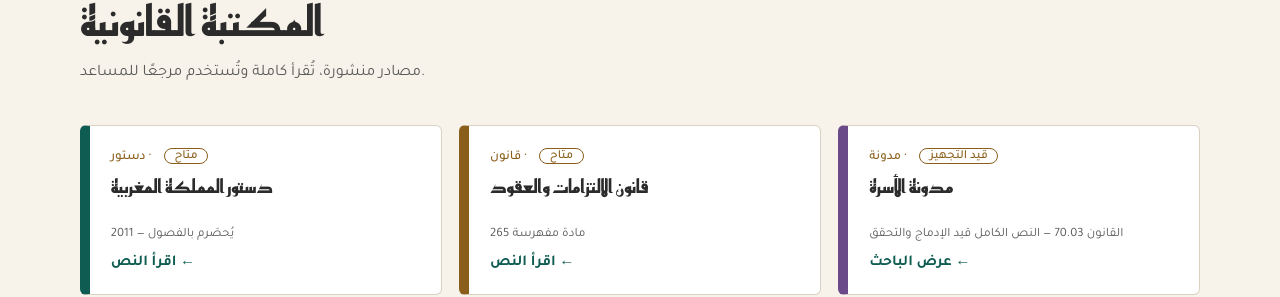
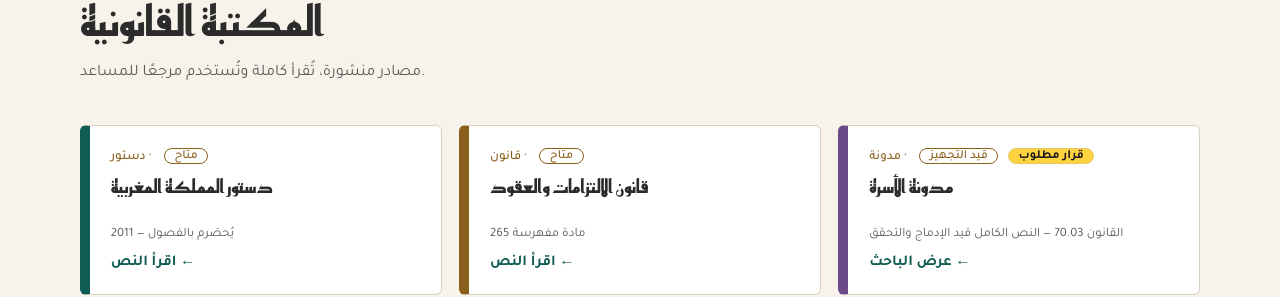
Before and after one commit to chriimmohamed-sketch/aadala-ma, a Next.js app: page /en in a window 1280 px wide. Shown: the part 1687-1984 px from the top of the page. Built offline with nearby package versions, Linux system fonts and the light colour scheme; no server answers.

Commit message:
feat(ui): yellow decision badge on Family Code pending-source card (additive)

```diff
--- a/app/[locale]/page.tsx
+++ b/app/[locale]/page.tsx
@@ -98,7 +98,7 @@ export default async function HomePage({ params }: { params: Promise<{ locale: s
               <div className="shelf">
                 <Link className="book rv" style={{ "--c": "var(--aadala-teal)" } as React.CSSProperties} href={`/${locale}/legal/constitution-2011`}><span className="ty">دستور · <span className="badge">متاح</span></span><h3>دستور المملكة المغربية</h3><small>{(legalDatabase.find((r) => r.slug === "constitution-2011")?.articlesCount ?? 0) > 0 ? legalDatabase.find((r) => r.slug === "constitution-2011")?.articlesCount + " مادة مفهرسة" : "2011 — يُحصَرم بالفصول"}</small><b>اقرأ النص ←</b></Link>
                 <Link className="book" style={{ "--c": "#8A5F1C" } as React.CSSProperties} href={`/${locale}/legal/obligations-contrats`}><span className="ty">قانون · <span className="badge">متاح</span></span><h3>قانون الالتزامات والعقود</h3><small>{legalDatabase.find((r) => r.slug === "obligations-contrats")?.articlesCount} مادة مفهرسة</small><b>اقرأ النص ←</b></Link>
-                <Link className="book" style={{ "--c": "#6B4A8A" } as React.CSSProperties} href={`/${locale}/legal`}><span className="ty">مدونة · <span className="badge">قيد التجهيز</span></span><h3>مدونة الأسرة</h3><small>القانون 70.03 — النص الكامل قيد الإدماج والتحقق</small><b>عرض الباحث ←</b></Link>
+                <Link className="book" style={{ "--c": "#6B4A8A" } as React.CSSProperties} href={`/${locale}/legal`}><span className="ty">مدونة · <span className="badge">قيد التجهيز</span><span className="badge-yellow">قرار مطلوب</span></span><h3>مدونة الأسرة</h3><small>القانون 70.03 — النص الكامل قيد الإدماج والتحقق</small><b>عرض الباحث ←</b></Link>
                 <Link className="book" style={{ "--c": "#2D4A7A" } as React.CSSProperties} href={`/${locale}/legal/droits-reels-2025`}><span className="ty">مدونة · <span className="badge">متاح</span></span><h3>مدونة الحقوق العينية</h3><small>القانون 39.08 — {legalDatabase.find((r) => r.slug === "droits-reels-2018")?.articlesCount} مادة في صيغة 2018</small><b>اقرأ النص ←</b></Link>
                 <Link className="book" style={{ "--c": "#7A2D3C" } as React.CSSProperties} href={`/${locale}/legal/tahfidh-immobilier`}><span className="ty">ظهير · <span className="badge">متاح</span></span><h3>ظهير التحفيظ العقاري</h3><small>كما وقع تغييره وتتميمه</small><b>اقرأ النص ←</b></Link>
                 <Link className="book" style={{ "--c": "#4A4A4A" } as React.CSSProperties} href={`/${locale}/legal/code-penal`}><span className="ty">مجموعة · <span className="badge">متاح</span></span><h3>مجموعة القانون الجنائي</h3><small>صيغة محينة</small><b>اقرأ النص ←</b></Link>
```
